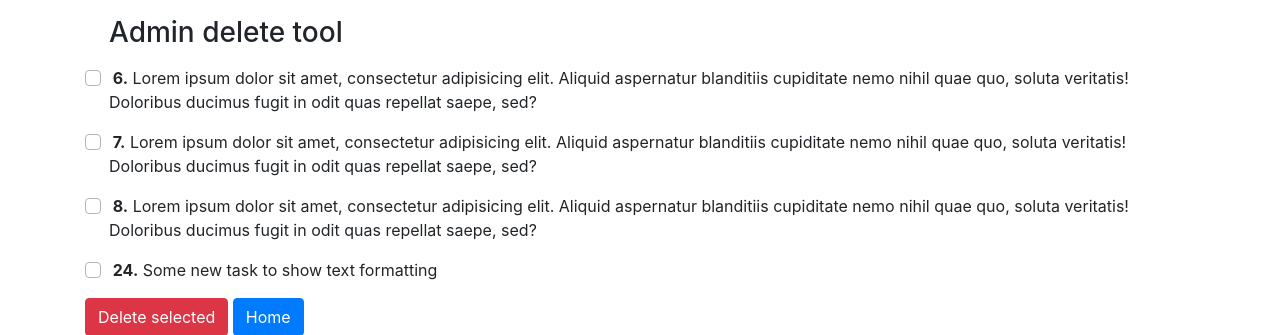
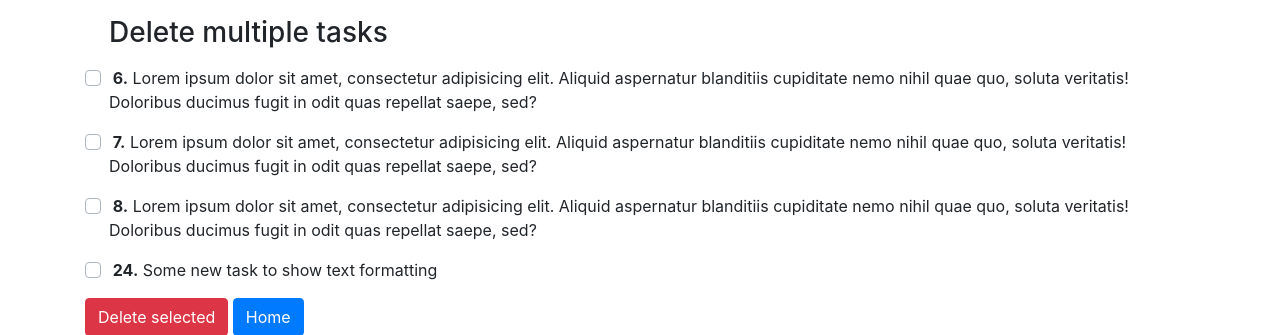
Before and after one commit to ihinion/homework_47, a Django app: page /delete/ in a window 1280 px wide. Shown: the part 56-391 px from the top of the page. Run offline with Django 3.2, Linux system fonts and the light colour scheme; data comes from the database, SQL or seed files in the repository; some libraries are stand-ins or nearby versions.

Commit message:
Moved 'placeholder' attr from the form widget attributes in forms.py to task_form.html, performed minor text changes in index.html and admin_delete.html

```diff
--- a/source/webapp/forms.py
+++ b/source/webapp/forms.py
@@ -8,5 +8,4 @@ class TaskForm(forms.Form):
     detailed_desc = forms.CharField(max_length=1500, required=False, label='Detailed description',
                                     widget=widgets.Textarea)
     status = forms.ChoiceField(required=True, label='Status', choices=STATUS_CHOICES, initial=STATUS_CHOICES[0][0])
-    finish_date = forms.DateField(required=False, label='Finish date', widget=forms.DateInput(attrs={
-        'placeholder': 'YYYY-MM-DD'}))
+    finish_date = forms.DateField(required=False, label='Finish date', widget=forms.DateInput)
--- a/source/webapp/templates/admin_delete.html
+++ b/source/webapp/templates/admin_delete.html
@@ -1,12 +1,12 @@
 {% extends 'base.html' %}
-{% block title %}Delete tasks{% endblock %}
+{% block title %}Delete panel{% endblock %}
 {% block nav %}
     <nav class="navbar navbar-dark bg-primary">
         <a class="navbar-brand font-weight-bold" href="{% url 'index' %}">To-Do List</a>
     </nav>
 {% endblock %}
 {% block content %}
-    <h3 class="my-3 ml-4">Admin delete tool</h3>
+    <h3 class="my-3 ml-4">Delete multiple tasks</h3>
     <form method="post">{% csrf_token %}
         {% for task in tasks %}
             <div class="custom-control custom-checkbox my-3">
--- a/source/webapp/templates/index.html
+++ b/source/webapp/templates/index.html
@@ -4,7 +4,7 @@
 <nav class="navbar navbar-dark bg-primary mb-5">
     <a class="navbar-brand font-weight-bold" href="{% url 'index' %}">To-Do List</a>
     <a class="navbar-brand font-weight-bold" href="{% url 'task_create' %}">Add task</a>
-    <a class="navbar-brand font-weight-bold" href="{% url 'admin_delete' %}">Admin delete</a>
+    <a class="navbar-brand font-weight-bold" href="{% url 'admin_delete' %}">Delete</a>
 </nav>
 {% endblock %}
 
--- a/source/webapp/templates/partial/task_form.html
+++ b/source/webapp/templates/partial/task_form.html
@@ -7,7 +7,11 @@
     {% for error in field.errors %}
         <p class="form-error">{{ error }}</p>
     {% endfor %}
-    <p>{{ field|add_class:'form-control' }}</p>
+    {% if field.name == 'finish_date' %}
+        <p>{{ field|add_class:'form-control'|attr:'placeholder:YYYY-MM-DD' }}</p>
+    {% else %}
+        <p>{{ field|add_class:'form-control' }}</p>
+    {% endif %}
 {% endfor %}
 <input class="btn btn-primary" type="submit" value="{{ button_text }}">
 <a class="btn btn-secondary" href="{% url 'index' %}" role="button">Home</a>
```
